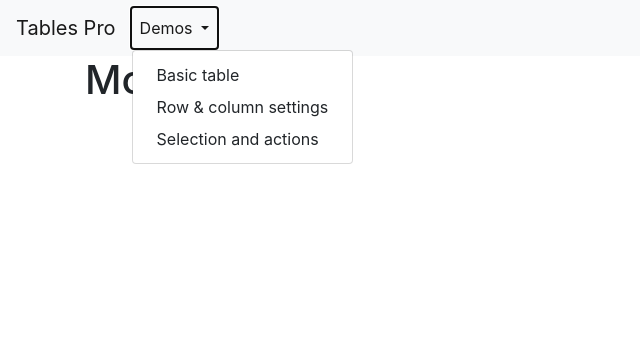
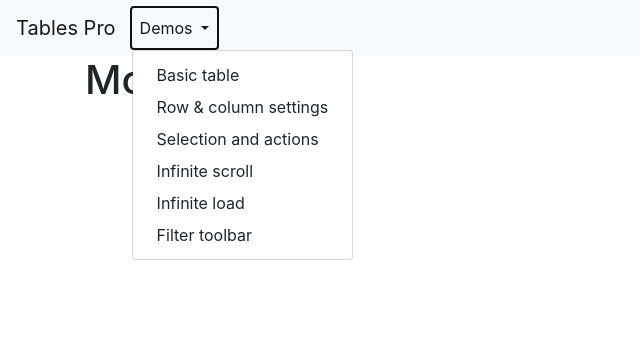
Before and after one commit to ianastewart/demo_tables, a Django app: page /movies/ in a window 1280 px wide, after a click on "Demos". Shown: the top 356 px of the page, without its empty margins (0-640 px from the left). Run offline with Django 4.2, Linux system fonts and the light colour scheme; data that the repository does not hold is empty; some libraries are stand-ins or nearby versions.

Commit message:
Infinite scroll no paginations

```diff
--- a/demo_tables/urls.py
+++ b/demo_tables/urls.py
@@ -8,4 +8,7 @@ urlpatterns = [
     path("", MoviesTable1View.as_view(), name="table1"),
     path("table2/", MoviesTable2View.as_view(), name="table2"),
     path("table3/", MoviesTable3View.as_view(), name="table3"),
+    path("table4/", MoviesTable4View.as_view(), name="table4"),
+    path("table5/", MoviesTable5View.as_view(), name="table5"),
+    path("table6/", MoviesTable6View.as_view(), name="table6"),
 ]
--- a/movies/templates/movies/navbar.html
+++ b/movies/templates/movies/navbar.html
@@ -14,6 +14,9 @@
           <a class="dropdown-item" href="{% url "table1" %}">Basic table</a>
           <a class="dropdown-item" href="{% url "table2" %}">Row & column settings</a>
           <a class="dropdown-item" href="{% url "table3" %}">Selection and actions</a>
+          <a class="dropdown-item" href="{% url "table4" %}">Infinite scroll</a>
+          <a class="dropdown-item" href="{% url "table5" %}">Infinite load</a>
+          <a class="dropdown-item" href="{% url "table6" %}">Filter toolbar</a>
         </div>
       </li>
     </ul>
--- a/movies/views.py
+++ b/movies/views.py
@@ -4,6 +4,7 @@ from django.views.generic import ListView
 from .models import Movie
 from tables_pro.views import TablesProView
 from .tables import MovieTable1, MovieTable3
+from .filters import MovieFilter
 
 
 class MoviesListView(ListView):
@@ -45,7 +46,6 @@ class MoviesTable3View(TablesProView):
     template_name = "movies/table.html"
     model = Movie
 
-
     def get_actions(self):
         return (("custom", "Custom action"), ("export", "Export"))
 
@@ -53,3 +53,27 @@ class MoviesTable3View(TablesProView):
         if "custom" in request.POST:
             context = {"selected": self.selected_objects}
             return render(request, "movies/custom_action.html", context)
+
+
+class MoviesTable4View(TablesProView):
+    title = "Infinite scroll"
+    table_class = MovieTable1
+    template_name = "movies/table.html"
+    model = Movie
+    infinite_scroll = True
+
+
+class MoviesTable5View(TablesProView):
+    title = "Infinite load more"
+    table_class = MovieTable1
+    template_name = "movies/table.html"
+    model = Movie
+    infinite_load = True
+
+
+class MoviesTable6View(TablesProView):
+    title = "Filter toolbar"
+    table_class = MovieTable1
+    filterset_class = MovieFilter
+    template_name = "movies/table.html"
+    model = Movie
--- a/tables_pro/static/tables_pro/js/table_functions.js
+++ b/tables_pro/static/tables_pro/js/table_functions.js
@@ -144,7 +144,9 @@ var tableFunctions = (function () {
       });
       let count = checked.length;
       let countField = document.getElementById('count');
-      countField.innerText = count.toString();
+      if (countField) {
+        countField.innerText = count.toString();
+      }
       let actionMenu = document.getElementById('selectActionMenu');
       if (actionMenu) {
         actionMenu.disabled = (count === 0);
--- a/tables_pro/templates/tables_pro/block_content.html
+++ b/tables_pro/templates/tables_pro/block_content.html
@@ -1,11 +1,11 @@
-{% if view.filterset_class and view.filter_row %}
+{% if view.filterset_class and view.filter_style == 1 %}
   <div class="{{ css_toolbar }}">
     {% include "tables_pro/filter_toolbar.html" %}
   </div>
 {% endif %}
 <form hx-post="">
   {% csrf_token %}
-  {% if actions or buttons or columns or view.filter_class and view.filter_modal %}
+  {% if actions or buttons or columns or view.filterset_class and view.filter_modal %}
     <div class="{{ css_toolbar }}">
       {% include "tables_pro/toolbar/main.html" %}
     </div>
--- a/tables_pro/templates/tables_pro/bootstrap4.html
+++ b/tables_pro/templates/tables_pro/bootstrap4.html
@@ -62,7 +62,9 @@
       </table>
     {% endblock table %}
     {% block pagination %}
+      {% if not table.infinite_scroll and not table.infinite_load %}
       {% include "tables_pro/paginator.html" %}
+      {% endif %}
     {% endblock pagination %}
   </div>
 {% endblock table-wrapper %}
```
Also changed, not shown: movies/filters.py (added, +17 -0 lines).
